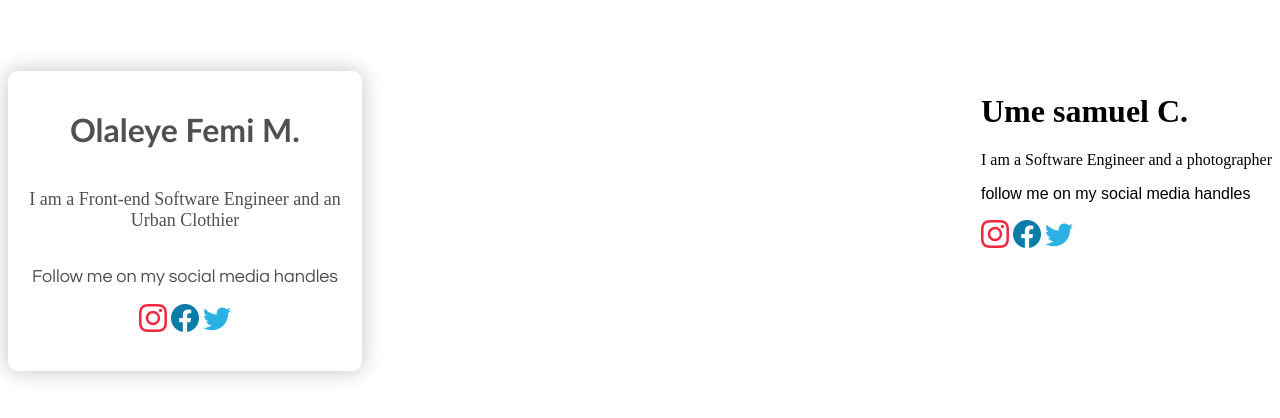
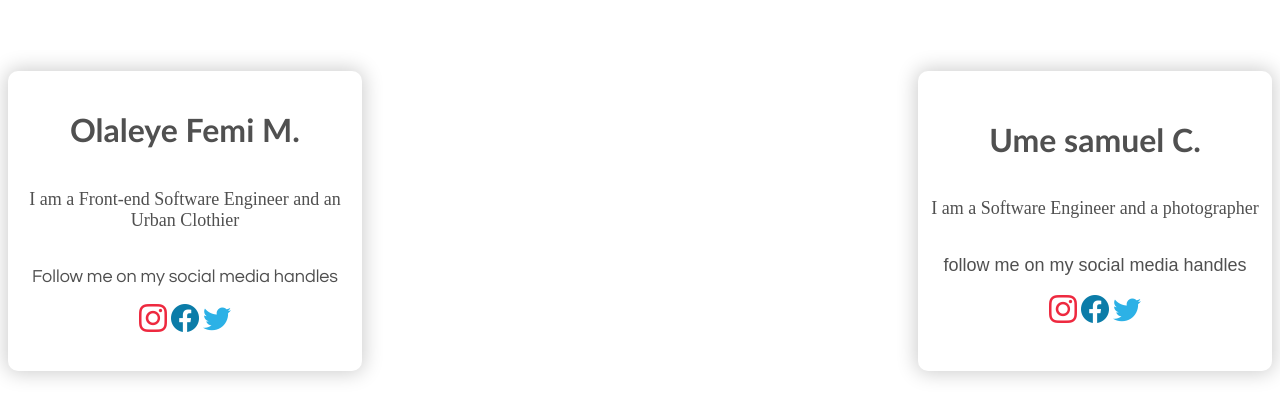
Before and after one commit to feraquzzi/handiwok, a plain HTML site: page index.html in a window 1280 px wide. Drawn offline with nearby package versions, Linux system fonts and the light colour scheme.

Commit message:
new changes

```diff
--- a/index.html
+++ b/index.html
@@ -10,6 +10,7 @@
       href="https://cdn.jsdelivr.net/npm/bootstrap-icons@1.8.2/font/bootstrap-icons.css"
     />
     <link href="index.css" rel="stylesheet" />
+    <link rel="stylesheet" href="samuel.css" />
   </head>
   <body>
     <div class="all">
```
